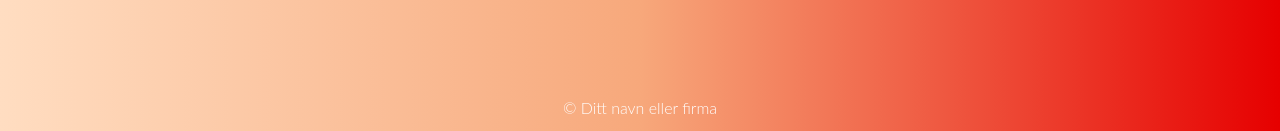
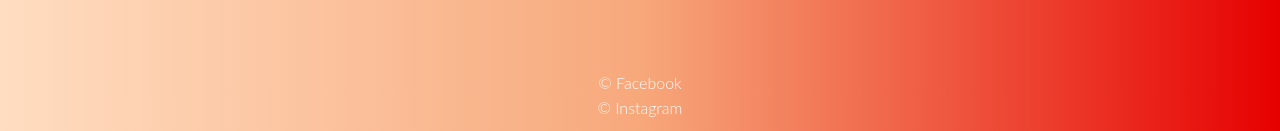
Before and after one commit to Sperlini/portofolje, a plain HTML site: page artikkler/Klatring.html in a window 1280 px wide. Shown: the part 669-800 px from the top of the page. Drawn offline with Linux system fonts and the light colour scheme.

Commit message:
Update Klatring.html

```diff
--- a/artikkler/Klatring.html
+++ b/artikkler/Klatring.html
@@ -109,7 +109,8 @@
     </main>
 
     <footer>
-        <p class="lato-light">&copy; Ditt navn eller firma</p>
+        <p class="lato-light">&copy; Facebook</p>
+        <p class="lato-light">&copy; Instagram</p>
     </footer>
 
     <script src="/script.js"></script>
```
